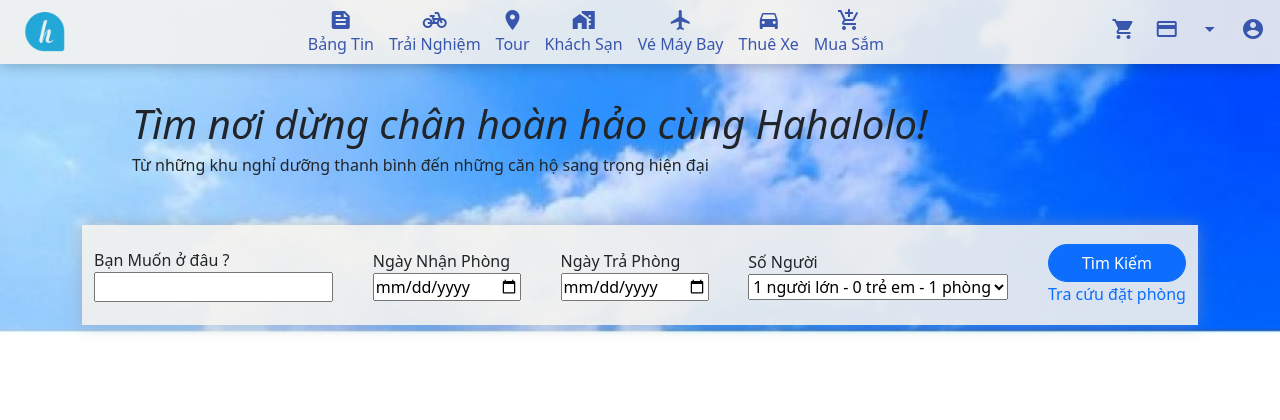
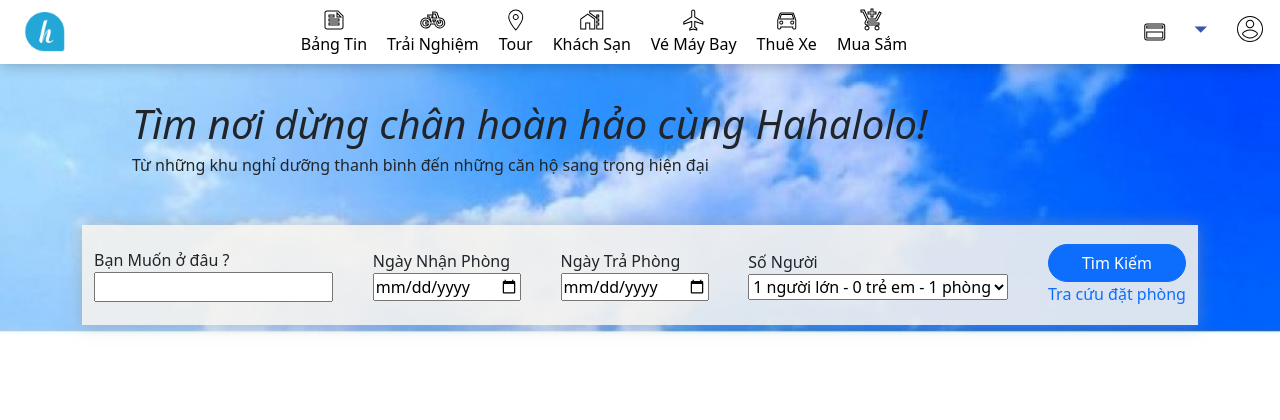
Before and after one commit to huyd104/BaiTapLon, a PHP site: page /hotel.html in a window 1280 px wide. Shown: the top 420 px of the page. Run offline with PHP 8.4, Linux system fonts and the light colour scheme; some libraries are stand-ins or nearby versions.

Commit message:
fix header

```diff
--- a/assets/css/style.css
+++ b/assets/css/style.css
@@ -1,7 +1,7 @@
 #header {
   height: 64px;
   width: 100%;
-  background-color: rgba(245, 243, 239, 0.89);
+  background-color: rgba(255, 255, 255, 1);
   position: fixed;
   top: 0;
   display: flex;
@@ -12,8 +12,36 @@
 
 #header .mid span {
   cursor: pointer;
-  margin-left: 15px;
+  margin-left: 10px;
+  margin-right: 10px;
   color: rgb(57, 86, 173);
+}
+#header .mid .material-icons {
+  -webkit-text-fill-color: #fff;
+  -webkit-text-stroke-width: 1px;
+  -webkit-text-stroke-color: black;
+}
+#header .right .iconright1 {
+  -webkit-text-fill-color: #fff;
+  -webkit-text-stroke-width: 1px;
+  -webkit-text-stroke-color: black;
+}
+#header .right .iconright3 {
+  -webkit-text-fill-color: #fff;
+  -webkit-text-stroke-width: 1px;
+  -webkit-text-stroke-color: black;
+  font-size: 30px;
+}
+#header .right .dn {
+  font-size: 30px;
+}
+#header .mid span {
+  cursor: pointer;
+  color: black;
+}
+
+.mid .iconmid:hover {
+  background-color: rgb(250, 246, 246);
 }
 #header img {
   height: 40px;
@@ -96,10 +124,8 @@
   box-sizing: border-box;
   width: 100%;
   height: 170px;
-
-  img {
-    margin: ;
-    max-width: 100%;
-    max-height: 100%;
-  }
 }
+.img {
+  max-width: 100%;
+  max-height: 100%;
+}
--- a/hotel.html
+++ b/hotel.html
@@ -1,14 +1,12 @@
 <!DOCTYPE html>
 <html lang="en">
+
 <head>
   <meta charset="UTF-8" />
   <meta http-equiv="X-UA-Compatible" content="IE=edge" />
   <meta name="viewport" content="width=device-width, initial-scale=1.0" />
   <title>Hahalolo</title>
-    <script
-      src="https://kit.fontawesome.com/511b6f8ac2.js"
-      crossorigin="anonymous"
-    ></script>
+  <script src="https://kit.fontawesome.com/511b6f8ac2.js" crossorigin="anonymous"></script>
   <link href="https://cdn.jsdelivr.net/npm/bootstrap@5.1.3/dist/css/bootstrap.min.css" rel="stylesheet"
     integrity="sha384-1BmE4kWBq78iYhFldvKuhfTAU6auU8tT94WrHftjDbrCEXSU1oBoqyl2QvZ6jIW3" crossorigin="anonymous">
   <link rel="stylesheet" href="https://cdnjs.cloudflare.com/ajax/libs/font-awesome/6.0.0-beta3/css/all.min.css"
@@ -17,6 +15,7 @@
   <link href="https://fonts.googleapis.com/icon?family=Material+Icons" rel="stylesheet">
   <link rel="stylesheet" href="assets/css/style.css">
 </head>
+
 <body>
 
   <style>
@@ -28,65 +27,77 @@
   </style>
   <div id="header">
     <div class="left">
-          <img class="ms-4" src="assets/img/hahalolo.png" alt="">
-          <span src="assets/img/2x/baseline_shopping_cart_white_24dp.png"></span>
+
+      <a href="https://www.hahalolo.com/"> <img class="ms-4" src="assets/img/hahalolo.png" alt=""></a>
     </div>
     <div class="mid d-flex ">
-          <div>
+      <div class="iconmid">
+        <a style="text-decoration: none;" href="https://www.hahalolo.com/">
           <div class="d-flex justify-content-center  "><span class="material-icons">
               feed
             </span></div>
           <div class=""><span>Bảng Tin</span></div>
+        </a>
       </div>
-          <div>
+      <div class="iconmid">
+        <a style="text-decoration: none;" href="https://www.hahalolo.com/experience">
           <div class="d-flex justify-content-center"><span class="material-icons">
               pedal_bike
             </span></div>
           <div><span>Trải Nghiệm</span></div>
+        </a>
       </div>
-          <div>
+      <div class="iconmid">
+        <a style="text-decoration: none;" href="https://www.hahalolo.com/tour">
           <div class="d-flex justify-content-center"><span class="material-icons">
               location_on</div>
           <div><span>Tour</span></div>
+        </a>
       </div>
-          <div>
+      <div class="iconmid">
+        <a style="text-decoration: none;" href="hotel.html">
           <div class="d-flex justify-content-center"><span class="material-icons">
               maps_home_work
             </span></div>
           <div><span>Khách Sạn</span></div>
+        </a>
       </div>
-          <div>
+      <div class="iconmid">
+        <a style="text-decoration: none;" href="https://flight.hahalolo.com/">
           <div class="d-flex justify-content-center"><span class="material-icons">
               flight
             </span></div>
           <div><span class="">Vé Máy Bay</span></div>
+        </a>
       </div>
-          <div>
+      <div class="iconmid">
+        <a style="text-decoration: none;" href="https://car.hahalolo.com/">
           <div class="d-flex justify-content-center"><span class="material-icons">
               directions_car
             </span></div>
           <div><span>Thuê Xe</span></div>
+        </a>
       </div>
-          <div>
+      <div class="iconmid">
+        <a style="text-decoration: none;" href="https://www.hahalolo.com/shopping">
           <div class="d-flex justify-content-center"><span class="material-icons">
               add_shopping_cart
             </span></div>
           <div><Span>Mua Sắm</Span></div>
+        </a>
       </div>
 
     </div>
     <div class="right ">
-          <span class="material-icons">
-              shopping_cart
-          </span>
-          <span class="material-icons">
+
+      <span class="material-icons iconright1">
         credit_card
       </span>
-          <a href="signin.php"><span class="material-icons">
+      <a href="signin.php"><span class="material-icons dn">
           arrow_drop_down
         </span></a>
 
-          <span class="material-icons">
+      <span class="material-icons iconright3">
         account_circle
       </span>
     </div>
@@ -97,7 +108,9 @@
       <!-- <img src="assets/img/bien.jpg" alt=""> -->
 
       <div class="text">
-         <i> <h1 class="">Tìm nơi dừng chân hoàn hảo cùng Hahalolo!</h1></i>
+        <i>
+          <h1 class="">Tìm nơi dừng chân hoàn hảo cùng Hahalolo!</h1>
+        </i>
         <h6>Từ những khu nghỉ dưỡng thanh bình đến những căn hộ sang trọng hiện đại</h6>
       </div>
       <div class="search container ">
@@ -139,15 +152,13 @@
         <div class="col-12 col-md-6 col-lg-3 ">
           <div class="card">
             <div class="imgplace">
-                <img src="assets/img/halo4.jpg" alt="" class ="card-img-top ">
+              <img src="assets/img/halo4.jpg" alt="" class="card-img-top ">
             </div>
             <div class="card-body ">
 
               <h5>HAMPTON INN UTICA NY</h5>
               <i class="fas fa-map-marker-alt"></i>
-                <a href="https://www.google.com/maps" class="card-link"
-                  >172 - 180 North Genesee StrUtica NY 13502 US</a
-                >
+              <a href="https://www.google.com/maps" class="card-link">172 - 180 North Genesee StrUtica NY 13502 US</a>
               <p class="card-text0 ">Giá mỗi đêm</p>
               <p class="card-text0">Giá mỗi đêm</p>
               <p class="card-text">3.212.563 đ</p>
@@ -157,14 +168,12 @@
         <div class="col-12 col-md-6 col-lg-3 ">
           <div class="card">
             <div class="imgplace">
-                <img src="assets/img/halo3.jpg" alt="" class ="card-img-top">
+              <img src="assets/img/halo3.jpg" alt="" class="card-img-top">
             </div>
             <div class="card-body">
               <h5>HOMEWOOD SUITES BY HILTON SYRACUSE</h5>
               <i class="fas fa-map-marker-alt"></i>
-                <a href="https://www.google.com/maps" class="card-link"
-                  >6006 Fair Lakes Road East Syracuse NY 13057 US</a
-                >
+              <a href="https://www.google.com/maps" class="card-link">6006 Fair Lakes Road East Syracuse NY 13057 US</a>
               <p class="card-text0">Giá mỗi đêm</p>
               <p class="card-text">7.553.840 đ</p>
             </div>
@@ -173,13 +182,12 @@
         <div class="col-12 col-md-6 col-lg-3 ">
           <div class="card">
             <div class="imgplace">
-                <img src="assets/img/halo8.jpg" alt="" class ="card-img-top">
+              <img src="assets/img/halo8.jpg" alt="" class="card-img-top">
             </div>
             <div class="card-body">
               <h5>THE REVERIE SAIGON</h5>
               <i class="fas fa-map-marker-alt"></i>
-                <a href="https://www.google.com/maps" class="card-link"
-                  >22 to 36 Nguyen Hue Blvd Ho Chi Minh City 70000 VN
+              <a href="https://www.google.com/maps" class="card-link">22 to 36 Nguyen Hue Blvd Ho Chi Minh City 70000 VN
               </a>
               <p class="card-text0">Giá mỗi đêm</p>
               <p class="card-text">5.510.400 đ</p>
@@ -189,13 +197,12 @@
         <div class="col-12 col-md-6 col-lg-3 ">
           <div class="card">
             <div class="imgplace">
-                <img src="assets/img/halo7.jpg" alt="" class ="card-img-top">
+              <img src="assets/img/halo7.jpg" alt="" class="card-img-top">
             </div>
             <div class="card-body">
               <h5>SOMERSET HO CHI MINH CITY</h5>
               <i class="fas fa-map-marker-alt"></i>
-                <a href="https://www.google.com/maps" class="card-link"
-                  >8A Nguyen Binh Khiem St Ho Chi Minh City 70000 VN
+              <a href="https://www.google.com/maps" class="card-link">8A Nguyen Binh Khiem St Ho Chi Minh City 70000 VN
               </a>
               <p class="card-text0">Giá mỗi đêm</p>
               <p class="card-text">3.212.563 đ</p>
@@ -207,13 +214,13 @@
         <div class="col-12 col-md-6 col-lg-3">
           <div class="card">
             <div class="imgplace">
-                <img src="assets/img/halo2.jpg" alt="" class ="card-img-top">
+              <img src="assets/img/halo2.jpg" alt="" class="card-img-top">
             </div>
             <div class="card-body">
               <h5>REX HOTEL</h5>
               <i class="fas fa-map-marker-alt"></i>
-                <a href="https://www.google.com/maps" class="card-link"
-                  >141 Nguyen Hue Boulevard DHO CHI MINH CITY 70000 VN
+              <a href="https://www.google.com/maps" class="card-link">141 Nguyen Hue Boulevard DHO CHI MINH CITY 70000
+                VN
               </a>
               <p class="card-text0">Giá mỗi đêm</p>
               <p class="card-text">3.212.563 đ</p>
@@ -223,14 +230,13 @@
         <div class="col-12 col-md-6 col-lg-3 ">
           <div class="card">
             <div class="imgplace">
-                <img src="assets/img/halo4.jpg" alt="" class ="card-img-top">
+              <img src="assets/img/halo4.jpg" alt="" class="card-img-top">
             </div>
             <div class="card-body">
               <h5>CITADINES REGENCY SAIGON</h5>
               <i class="fas fa-map-marker-alt"></i>
-                <a href="https://www.google.com/maps" class="card-link"
-                  >8A Nguyen Binh Khiem St Ho Chi Minh City 70000 VN</a
-                >
+              <a href="https://www.google.com/maps" class="card-link">8A Nguyen Binh Khiem St Ho Chi Minh City 70000
+                VN</a>
               <p class="card-text0">Giá mỗi đêm</p>
               <p class="card-text">3.212.563 đ</p>
             </div>
@@ -239,14 +245,13 @@
         <div class="col-12 col-md-6 col-lg-3 ">
           <div class="card">
             <div class="imgplace">
-                <img src="assets/img/halo5.jpg" alt="" class ="card-img-top">
+              <img src="assets/img/halo5.jpg" alt="" class="card-img-top">
             </div>
             <div class="card-body">
               <h5>VISSAI SAIGON HOTEL</h5>
               <i class="fas fa-map-marker-alt"></i>
-                <a href="https://www.google.com/maps" class="card-link"
-                  >144 Nguyen Van Troi StreetHo Chi Minh City 70000 VN</a
-                >
+              <a href="https://www.google.com/maps" class="card-link">144 Nguyen Van Troi StreetHo Chi Minh City 70000
+                VN</a>
               <p class="card-text0">Giá mỗi đêm</p>
               <p class="card-text">3.212.563 đ</p>
             </div>
@@ -255,14 +260,13 @@
         <div class="col-12 col-md-6 col-lg-3 ">
           <div class="card">
             <div class="imgplace">
-                <img src="assets/img/halo1.jpg" alt="" class ="card-img-top">
+              <img src="assets/img/halo1.jpg" alt="" class="card-img-top">
             </div>
             <div class="card-body">
               <h5>SHERWOOD SUITES LIF</h5>
               <i class="fas fa-map-marker-alt"></i>
-                <a href="https://www.google.com/maps" class="card-link"
-                  >192 Nam Ky Khoi Nghia Ho Chi Minh City 700000 VN</a
-                >
+              <a href="https://www.google.com/maps" class="card-link">192 Nam Ky Khoi Nghia Ho Chi Minh City 700000
+                VN</a>
               <p class="card-text0">Giá mỗi đêm</p>
               <p class="card-text">3.212.563 đ</p>
             </div>
@@ -273,13 +277,12 @@
         <div class="col-12 col-md-6 col-lg-3">
           <div class="card">
             <div class="imgplace">
-                <img src="assets/img/halo4.jpg" alt="" class ="card-img-top">
+              <img src="assets/img/halo4.jpg" alt="" class="card-img-top">
             </div>
             <div class="card-body">
               <h5>LOTTE HOTEL SAIGON</h5>
               <i class="fas fa-map-marker-alt"></i>
-                <a href="https://www.google.com/maps" class="card-link"
-                  >2A 4A Ton Duc Thang Street Ho Chi Minh 700000 VN
+              <a href="https://www.google.com/maps" class="card-link">2A 4A Ton Duc Thang Street Ho Chi Minh 700000 VN
               </a>
               <p class="card-text0 g-3">Giá mỗi đêm</p>
               <p class="card-text">3.212.563 đ</p>
@@ -289,13 +292,12 @@
         <div class="col-12 col-md-6 col-lg-3">
           <div class="card">
             <div class="imgplace">
-                <img src="assets/img/halo1.jpg" alt="" class ="card-img-top">
+              <img src="assets/img/halo1.jpg" alt="" class="card-img-top">
             </div>
             <div class="card-body">
               <h5>THE REVERIE RESIDENTIAL SUITES</h5>
               <i class="fas fa-map-marker-alt"></i>
-                <a href="https://www.google.com/maps" class="card-link"
-                  >22 Nguyen Hue Boulevard Ho Chi Minh City 70000 VN
+              <a href="https://www.google.com/maps" class="card-link">22 Nguyen Hue Boulevard Ho Chi Minh City 70000 VN
               </a>
               <p class="card-text0">Giá mỗi đêm</p>
               <p class="card-text">3.212.563 đ</p>
@@ -305,13 +307,12 @@
         <div class="col-12 col-md-6 col-lg-3 ">
           <div class="card">
             <div class="imgplace">
-                <img src="assets/img/halo7.jpg" alt="" class ="card-img-top">
+              <img src="assets/img/halo7.jpg" alt="" class="card-img-top">
             </div>
             <div class="card-body">
               <h5>SEDONA SUITES HO CHI MINH CITY</h5>
               <i class="fas fa-map-marker-alt"></i>
-                <a href="https://www.google.com/maps" class="card-link"
-                  >67 Le Loi Boulevard Ho Chi Minh City VN
+              <a href="https://www.google.com/maps" class="card-link">67 Le Loi Boulevard Ho Chi Minh City VN
               </a>
               <p class="card-text0">Giá mỗi đêm</p>
               <p class="card-text">3.212.563 đ</p>
@@ -321,13 +322,12 @@
         <div class="col-12 col-md-6 col-lg-3">
           <div class="card">
             <div class="imgplace">
-                <img src="assets/img/halo3.jpg" alt="" class ="card-img-top">
+              <img src="assets/img/halo3.jpg" alt="" class="card-img-top">
             </div>
             <div class="card-body">
               <h5>INTERCONTINENTAL SAIGON RESIDENCES</h5>
               <i class="fas fa-map-marker-alt"></i>
-                <a href="https://www.google.com/maps" class="card-link"
-                  >CORNER NGUYEN DU ST. HAIHO CHI MINH CITY VN
+              <a href="https://www.google.com/maps" class="card-link">CORNER NGUYEN DU ST. HAIHO CHI MINH CITY VN
               </a>
               <p class="card-text0">Giá mỗi đêm</p>
               <p class="card-text">3.212.563 đ</p>
@@ -347,38 +347,44 @@
           <img src="assets/img/halo9.jpg" alt="" class="img-fluid rounded">
           <h2>Amiana Ưu đãi Đặc biệt – Vịnh Thiên Đường Mời Gọi Giá chỉ từ 1,750,000 VND</h2>
           <p class=" lead fs-6">
-            Trải nghiệm vẻ đẹp bình yên mang đến những phút giây thật sự thư giãn dành riêng cho bạn trong tiết trời sang thu đang dần trải dài trên nền cát trắng dưới bầu trời xanh ngát tại Amiana Resort Nha Trang. Sẽ là tuần trăng mật thật lãng mạn hay trải nghiệm kỳ nghỉ đáng nhớ trên bãi biển hoặc tạo nên những phút giây sum họp bên gia đình, bạn bè với Ưu...
+            Trải nghiệm vẻ đẹp bình yên mang đến những phút giây thật sự thư giãn dành riêng cho bạn trong tiết trời
+            sang thu đang dần trải dài trên nền cát trắng dưới bầu trời xanh ngát tại Amiana Resort Nha Trang. Sẽ là
+            tuần trăng mật thật lãng mạn hay trải nghiệm kỳ nghỉ đáng nhớ trên bãi biển hoặc tạo nên những phút giây sum
+            họp bên gia đình, bạn bè với Ưu...
             <a href="">Xem thêm</a>
           </p>
 
         </div>
         <div class=" col-md-6 ">
           <div class="card1 g-3">
-            <img src="assets/img/halo10.jpg"  alt="" class="img-fluid rounded">
-            <div class="row1 ms-4 lh-1" >
+            <img src="assets/img/halo10.jpg" alt="" class="img-fluid rounded">
+            <div class="row1 ms-4 lh-1">
               <h4>Tận hưởng kỳ nghỉ xa hoa giữa lòng thành phố tại khách sạn Arts Saigon – Mgallery sang-xịn-mịn</h4>
               <p class="lead fs-6 lh-1">
-              Tổng Hợp Khuyến Mãi Các Khách Sạn Tại Đà Nẵng Nhân Dịp Cuối Năm 2021 1. KHUYẾN MẠI CUỐI NĂM VỚI NHIỀU ƯU ĐÃI TẠI CICILIA ĐÀ NẴNG!...
+                Tổng Hợp Khuyến Mãi Các Khách Sạn Tại Đà Nẵng Nhân Dịp Cuối Năm 2021 1. KHUYẾN MẠI CUỐI NĂM VỚI NHIỀU ƯU
+                ĐÃI TẠI CICILIA ĐÀ NẴNG!...
                 <a href="">Xem thêm</a>
               </p>
             </div>
           </div>
           <div class="card1 g-3 ">
-            <img src="assets/img/halo11.jpg"  alt="" class="img-fluid rounded">
-            <div class="row1 ms-4 lh-1" >
+            <img src="assets/img/halo11.jpg" alt="" class="img-fluid rounded">
+            <div class="row1 ms-4 lh-1">
               <h4>Tổng Hợp Khuyến Mãi Các Khách Sạn Tại Đà Nẵng Nhân Dịp Cuối Năm 2021</h4>
               <p class="lead fs-6 ">
-              Tổng Hợp Khuyến Mãi Các Khách Sạn Tại Đà Nẵng Nhân Dịp Cuối Năm 2021 1. KHUYẾN MẠI CUỐI NĂM VỚI NHIỀU ƯU ĐÃI TẠI CICILIA ĐÀ NẴNG!...
+                Tổng Hợp Khuyến Mãi Các Khách Sạn Tại Đà Nẵng Nhân Dịp Cuối Năm 2021 1. KHUYẾN MẠI CUỐI NĂM VỚI NHIỀU ƯU
+                ĐÃI TẠI CICILIA ĐÀ NẴNG!...
                 <a href="">Xem thêm</a>
               </p>
             </div>
           </div>
           <div class="card1 g-3">
-            <img src="assets/img/halo12.jpg"  alt="" class="img-fluid rounded">
-            <div class="row1 ms-4 lh-1" >
+            <img src="assets/img/halo12.jpg" alt="" class="img-fluid rounded">
+            <div class="row1 ms-4 lh-1">
               <h4>Dabao Concept – Codo, tiệm cà phê mang tinh thần xứ Huế giữa lòng Sài Gòn</h4>
               <p class="lead fs-6 ">
-              Tổng Hợp Khuyến Mãi Các Khách Sạn Tại Đà Nẵng Nhân Dịp Cuối Năm 2021 1. KHUYẾN MẠI CUỐI NĂM VỚI NHIỀU ƯU ĐÃI TẠI CICILIA ĐÀ NẴNG!...
+                Tổng Hợp Khuyến Mãi Các Khách Sạn Tại Đà Nẵng Nhân Dịp Cuối Năm 2021 1. KHUYẾN MẠI CUỐI NĂM VỚI NHIỀU ƯU
+                ĐÃI TẠI CICILIA ĐÀ NẴNG!...
                 <a href="">Xem thêm</a>
               </p>
             </div>
@@ -395,4 +401,5 @@
       integrity="sha384-ka7Sk0Gln4gmtz2MlQnikT1wXgYsOg+OMhuP+IlRH9sENBO0LRn5q+8nbTov4+1p"
       crossorigin="anonymous"></script>
 </body>
+
 </html>
```
Lines whose indentation alone changed are shown as unchanged.
